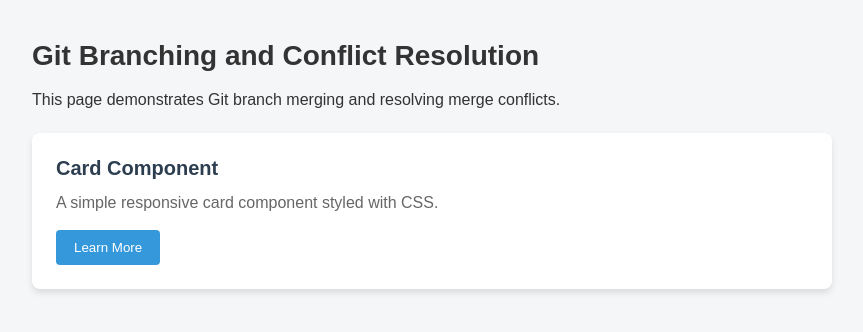
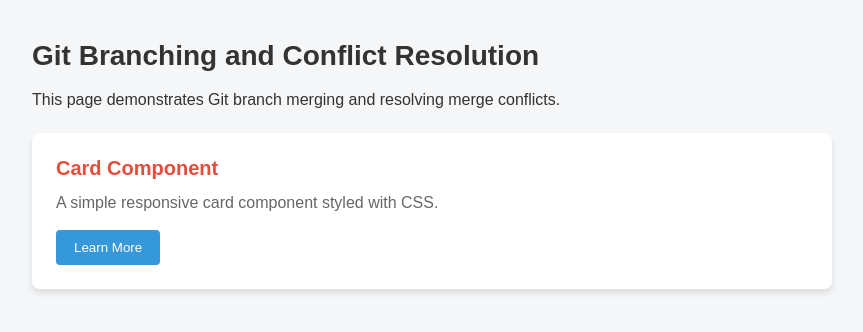
Before and after one commit to shadhin59/2022200010026_GitLab, a plain HTML site: page index.html in a window 1280 px wide. Shown: the whole page, without its empty margins (208-1071 px from the left). Drawn offline with Linux system fonts and the light colour scheme.

Commit message:
Change card-title color to red on branch-2

```diff
--- a/index.css
+++ b/index.css
@@ -36,7 +36,7 @@ p {
 
 .card-title {
   font-size: 20px;
-  color: #2c3e50;
+  color: #e74c3c;
   margin-bottom: 10px;
 }
 
```
